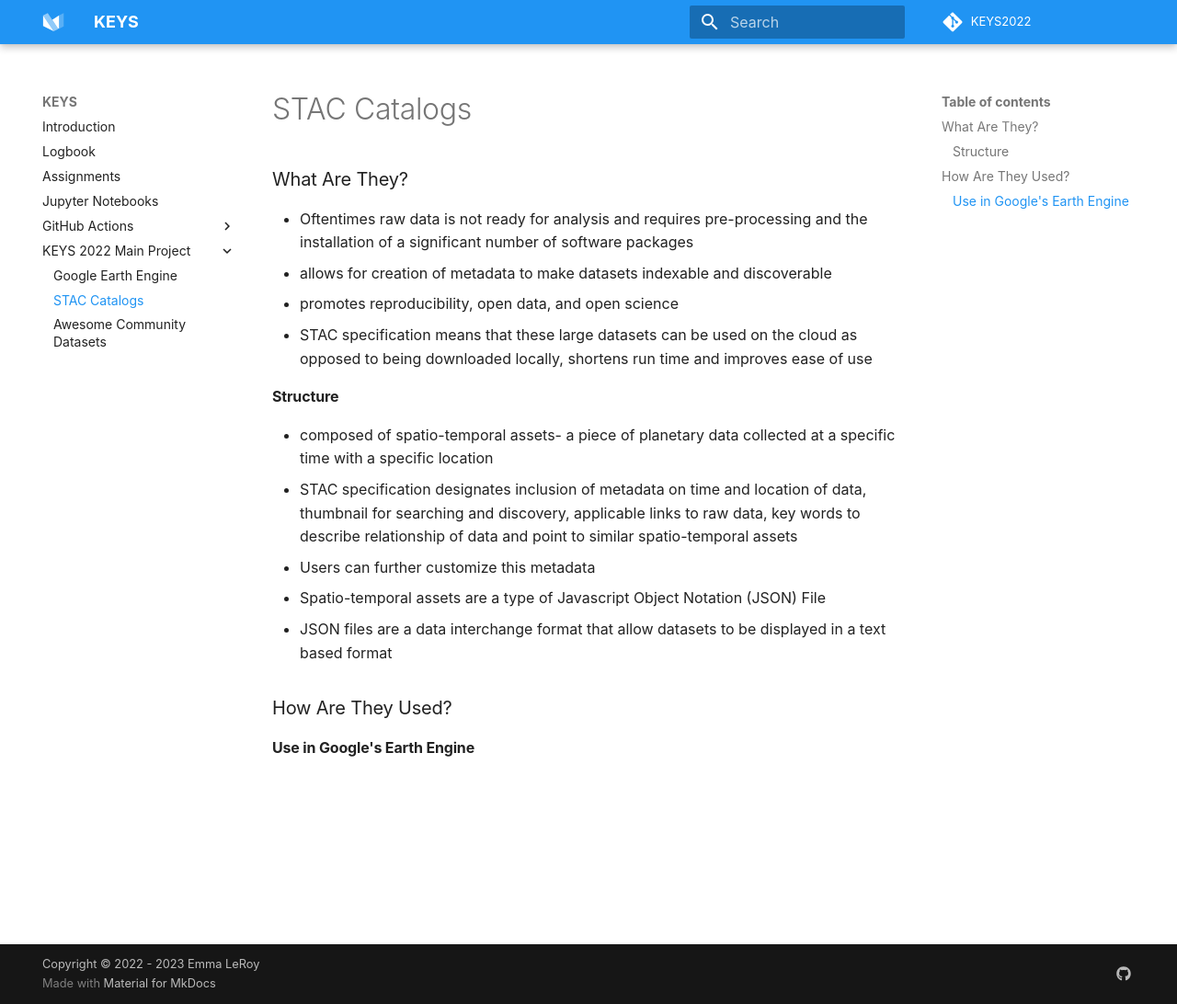
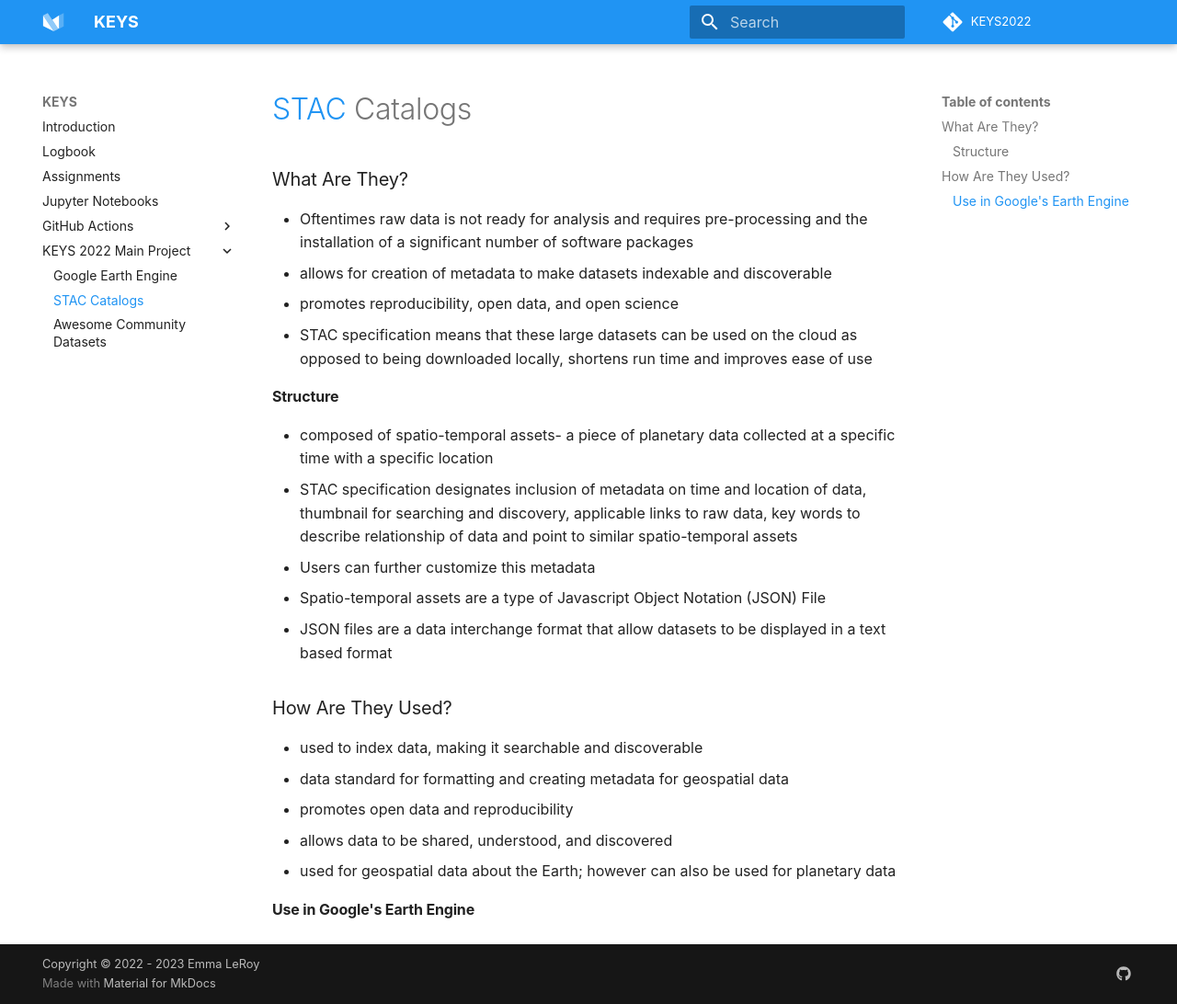
Before and after one commit to tyson-swetnam/mkdocs-material-template, an MkDocs documentation site: the page built from docs/STACcatalogs.md, in a window 1280 px wide and 1092 px high. Shown: the whole window at 92% size. Built offline with MkDocs 1.6.1 and Material for MkDocs 9.7.7, drawn with Linux system fonts in a browser that asks for light colours; some web fonts are replaced; comment, search, counter and statistics services are not loaded.

Commit message:
Update STACcatalogs.md

```diff
--- a/docs/STACcatalogs.md
+++ b/docs/STACcatalogs.md
@@ -1,4 +1,4 @@
-# STAC Catalogs
+# [STAC](https://stacspec.org/) Catalogs
 
 ### What Are They?
 - Oftentimes raw data is not ready for analysis and requires pre-processing and the installation of a significant number of software packages
@@ -14,5 +14,10 @@
 - JSON files are a data interchange format that allow datasets to be displayed in a text based format
 
 ### How Are They Used?
+- used to index data, making it searchable and discoverable
+- data standard for formatting and creating metadata for geospatial data
+- promotes open data and reproducibility
+- allows data to be shared, understood, and discovered
+- used for geospatial data about the Earth; however can also be used for planetary data
 
 #### Use in Google's Earth Engine
```
